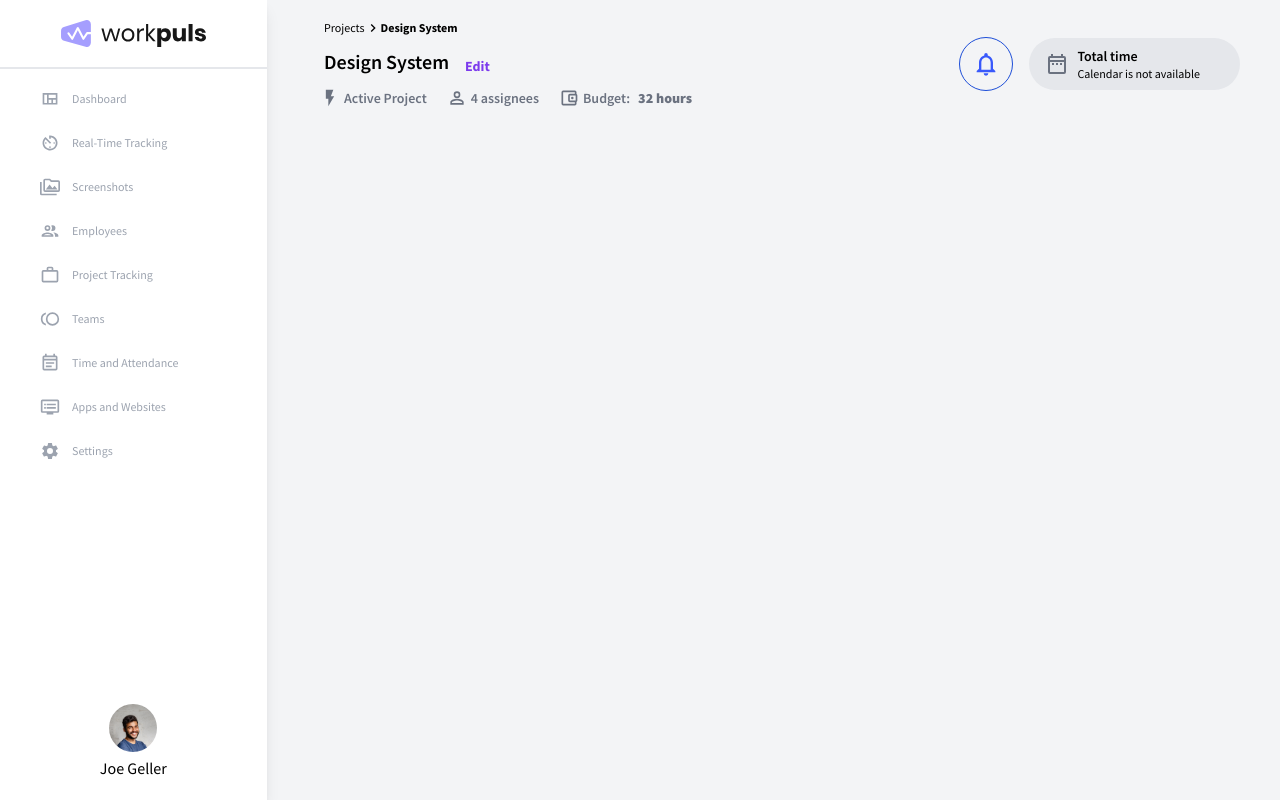
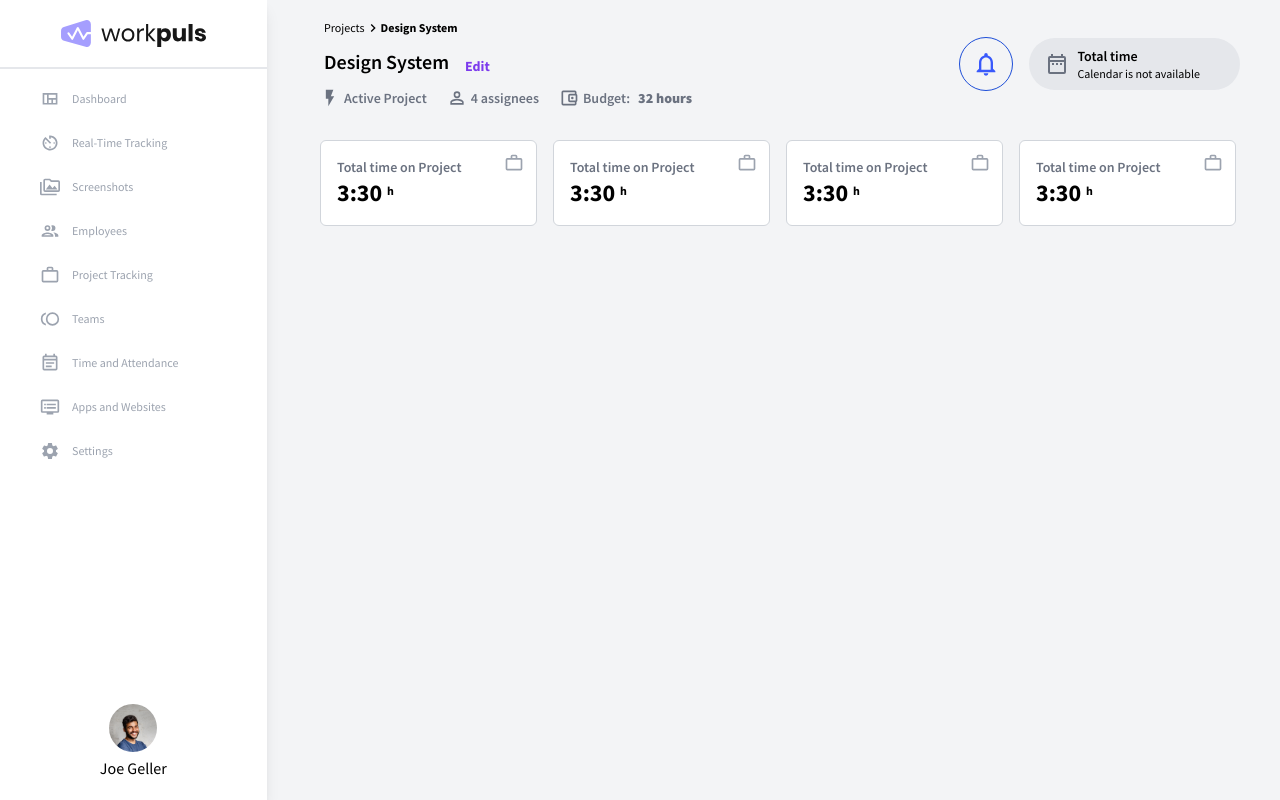
Before and after one commit to ATG-Tamim/Task-manager, a Nuxt app: page / in a window 1280 px wide. Built offline with nearby package versions, Linux system fonts and the light colour scheme.

Commit message:
Design card components

```diff
--- /dev/null
+++ b/components/Cards.vue
@@ -0,0 +1,20 @@
+<template>
+  <div class="grid grid-cols-8 pr-7 mt-8">
+    <div
+      v-for="i in 4"
+      :key="i"
+      class="bg-white border border-gray-300 relative col-span-2 p-4 rounded-md mr-4"
+    >
+      <div class="w-5 absolute right-3 top-3">
+        <img src="~/static/icons/work.svg" alt="work" />
+      </div>
+      <div>
+        <div class="text-sm font-semibold text-gray-500">Total time on Project</div>
+        <div class="text-2xl font-bold">
+          3:30
+          <sup class="text-xs font-bold">h</sup>
+        </div>
+      </div>
+    </div>
+  </div>
+</template>
--- a/pages/index.vue
+++ b/pages/index.vue
@@ -6,6 +6,7 @@
     <div class="col-span-9">
       <div>
         <Header />
+        <Cards />
       </div>
     </div>
   </section>
```
